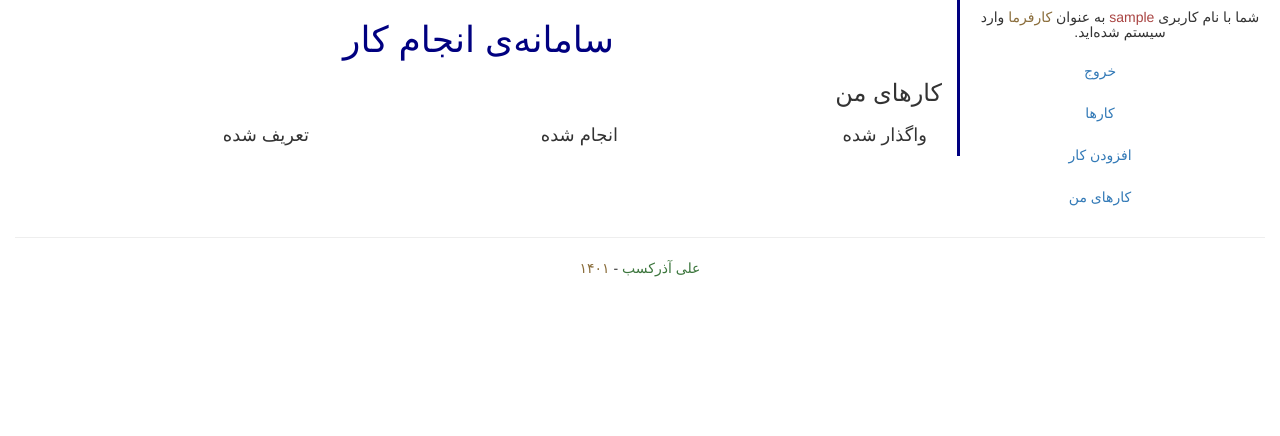
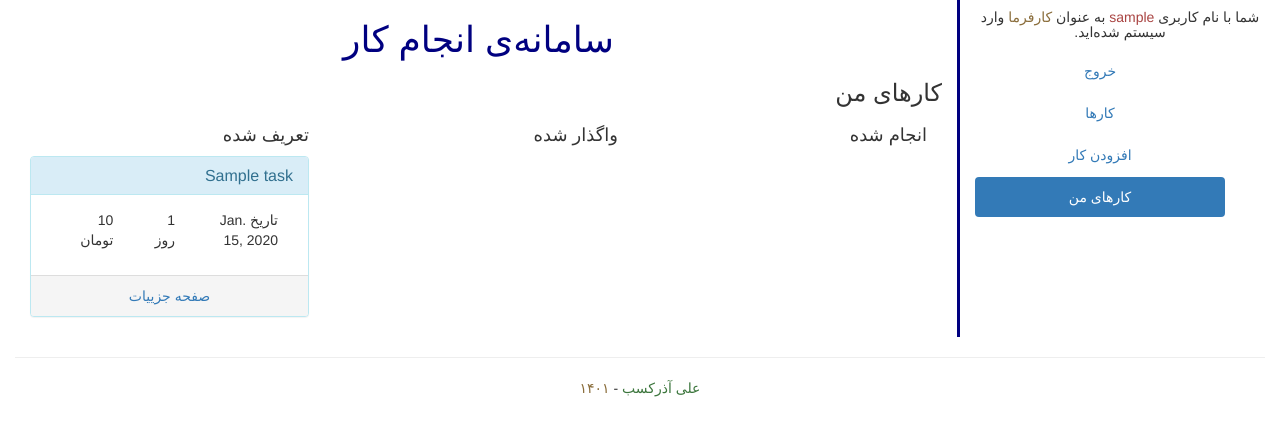
Before and after one commit to Azarkasb/TMS, a Django app: page /panel/ in a window 1280 px wide. Shown: the top 436 px of the page. Run offline with Django 4.2, Linux system fonts and the light colour scheme; a user stored in the database is signed in; tables that the repository leaves empty hold one stand-in row (values such as "Sample post"); some libraries are stand-ins or nearby versions.

Commit message:
complete my tasks section for employers

```diff
--- a/panel/templates/employer_tasks.html
+++ b/panel/templates/employer_tasks.html
@@ -1,21 +1,93 @@
 {% extends "base.html" %}
 
-
+{% block scripts %}
+    <script>
+        $(document).ready(function () {
+            $("#employer_panel").addClass("active");
+        });
+    </script>
+{% endblock %}
 
 {% block content %}
+
 <div>
     <h3> کارهای من </h3>
 </div>
 
 <div class="col-md-4">
     <h4>تعریف شده</h4>
-</div>
-
-<div class="col-md-4">
-    <h4>انجام شده</h4>
+    {% for pending_task in pending_tasks %}
+        <div class="panel panel-info" style="">
+            <div class="panel-heading">
+                <h5 class="panel-title">{{ pending_task.title }}</h5>
+            </div>
+            <div class="panel-body">
+                <div class="col-md-4">
+                    <p>{{ pending_task.cost }} تومان</p>
+                </div>
+                <div class="col-md-3">
+                    <p>{{ pending_task.time_period }} روز</p>
+                </div>
+                <div class="col-md-5">
+                    <p>تاریخ {{ pending_task.created_at }}</p>
+                </div>
+            </div>
+            <div class="panel-footer" style="text-align:center">
+                <a href="/tasks/{{ pending_task.id }}">صفحه جزییات</a>
+            </div>
+        </div>
+    {% endfor %}
 </div>
 
 <div class="col-md-4">
     <h4>واگذار شده</h4>
+    {% for assigned_task in assigned_tasks %}
+        <div class="panel panel-warning" style="">
+            <div class="panel-heading">
+                <h5 class="panel-title">{{ assigned_task.title }}</h5>
+            </div>
+            <div class="panel-body">
+                <div class="col-md-4">
+                    <p>{{ assigned_task.cost }} تومان</p>
+                </div>
+                <div class="col-md-3">
+                    <p>{{ assigned_task.time_period }} روز</p>
+                </div>
+                <div class="col-md-5">
+                    <p>تاریخ {{ assigned_task.created_at }}</p>
+                </div>
+            </div>
+            <div class="panel-footer" style="text-align:center">
+                <a href="/tasks/{{ assigned_task.id }}">صفحه جزییات</a>
+            </div>
+        </div>
+    {% endfor %}
 </div>
+
+
+<div class="col-md-4">
+    <h4>انجام شده</h4>
+    {% for done_task in done_tasks %}
+        <div class="panel panel-success" style="">
+            <div class="panel-heading">
+                <h5 class="panel-title">{{ done_task.title }}</h5>
+            </div>
+            <div class="panel-body">
+                <div class="col-md-4">
+                    <p>{{ done_task.cost }} تومان</p>
+                </div>
+                <div class="col-md-3">
+                    <p>{{ done_task.time_period }} روز</p>
+                </div>
+                <div class="col-md-5">
+                    <p>تاریخ {{ done_task.created_at }}</p>
+                </div>
+            </div>
+            <div class="panel-footer" style="text-align:center">
+                <a href="/tasks/{{ done_task.id }}">صفحه جزییات</a>
+            </div>
+        </div>
+    {% endfor %}
+</div>
+
 {% endblock %}
--- a/panel/urls.py
+++ b/panel/urls.py
@@ -1,6 +1,7 @@
 from django.urls import path
 from panel import views
 
+app_name = 'panel'
 urlpatterns = [
     path("", views.EmployerPanel.as_view(), name='employer_panel')
 ]
--- a/panel/views.py
+++ b/panel/views.py
@@ -1,9 +1,14 @@
-from django.shortcuts import render
 from django.views.generic import TemplateView
+from tasks.models import Task, Employer
+
 
 class EmployerPanel(TemplateView):
     template_name = 'employer_tasks.html'
 
     def get_context_data(self, **kwargs):
         context = super().get_context_data(**kwargs)
+        employer = Employer.objects.get(user=self.request.user)
+        context['pending_tasks'] = Task.objects.filter(owner=employer, state='P')
+        context['assigned_tasks'] = Task.objects.filter(owner=employer, state='A')
+        context['done_tasks'] = Task.objects.filter(owner=employer, state='D')
         return context
--- a/tasks/templates/base.html
+++ b/tasks/templates/base.html
@@ -9,6 +9,7 @@
     <meta name="viewport" content="width=device-width, initial-scale=1">
 
     <title>سامانه انجام کار</title>
+    <script src="https://ajax.googleapis.com/ajax/libs/jquery/3.6.0/jquery.min.js"></script>
 
     {% block scripts %}{% endblock %}
 </head>
@@ -31,10 +32,10 @@
                 {% endif %}
                 <li id="home"><a href="{% url 'index' %}">کارها</a></li>
                 {% if user.is_authenticated and user.is_employer %}
-                    <li><a href="{% url 'tasks:new-task' %}">افزودن کار</a></li>
+                    <li id="add_task"><a href="{% url 'tasks:new-task' %}">افزودن کار</a></li>
                 {% endif %}
                 {% if user.is_authenticated and user.is_employer %}
-                    <li><a href="{% url 'employer_panel' %}">کارهای من</a></li>
+                    <li id="employer_panel"><a href="{% url 'panel:employer_panel' %}">کارهای من</a></li>
                 {% endif %}
                 {% block navigation %}{% endblock %}
             </ul>
--- a/tasks/templates/index.html
+++ b/tasks/templates/index.html
@@ -3,7 +3,6 @@
 
 
 {% block scripts %}
-    <script src="https://ajax.googleapis.com/ajax/libs/jquery/3.6.0/jquery.min.js"></script>
     <script src="{% static 'tasks\main.js' %}"></script>
 {% endblock %}
 
```
Also changed, not shown: tasks/templates/new_task.html (+7 -0 lines).
